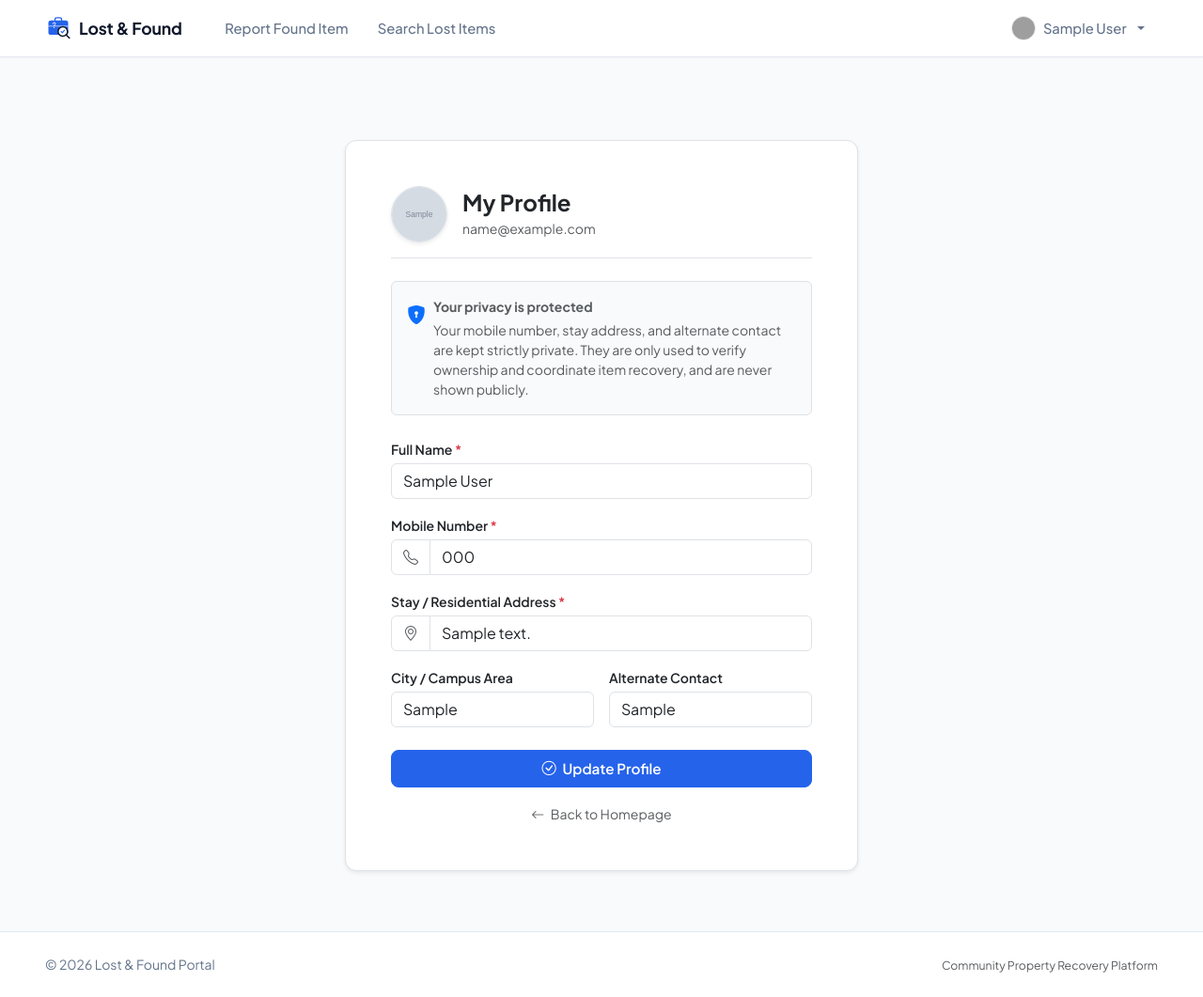
After one commit to vanshtyagi001/lost-and-found-app, a Flask app: page /profile in a window 1280 px wide. The commit adds this page. Shown: the whole page at 94% size. Run offline with Flask 3, Linux system fonts and the light colour scheme; the visitor is signed in with stand-in values (Sample User, id 1); tables that the repository leaves empty hold one stand-in row (values such as "Sample post"); grey boxes marked "Sample" are stand-in pictures; some libraries are stand-ins or nearby versions; grey boxes are pictures that could not be loaded.

Commit message:
Add user profile completion, Google avatar, and Sign In navbar

```diff
--- a/app.py
+++ b/app.py
@@ -57,6 +57,27 @@ except Exception as e:
     print(f"CRITICAL ERROR: Failed to set Flask config values: {e}")
     exit()
 
+def _ensure_user_profile_columns():
+    """Safely adds new User profile columns if running against an existing database."""
+    from sqlalchemy import inspect, text
+
+    inspector = inspect(db.engine)
+    if "user" not in inspector.get_table_names():
+        return
+    existing = {col["name"] for col in inspector.get_columns("user")}
+    new_cols = {
+        "avatar_url": "VARCHAR(500)",
+        "phone": "VARCHAR(30)",
+        "address": "VARCHAR(300)",
+        "city": "VARCHAR(100)",
+        "alternate_contact": "VARCHAR(150)",
+    }
+    for col_name, col_type in new_cols.items():
+        if col_name not in existing:
+            db.session.execute(text(f'ALTER TABLE "user" ADD COLUMN {col_name} {col_type}'))
+    db.session.commit()
+
+
 # Initialize SQLAlchemy
 try:
     db.init_app(app)
@@ -66,6 +87,7 @@ try:
     os.makedirs(app.config['UPLOAD_FOLDER'], exist_ok=True)
     with app.app_context():
         db.create_all()
+        _ensure_user_profile_columns()
         print("Database tables initialized successfully.")
     print(f"Upload directory verified: {app.config['UPLOAD_FOLDER']}")
 except Exception as e:
@@ -236,7 +258,10 @@ def user_login_page():
             session['user_id'] = user.id
             session['user_name'] = user.name
             session['user_email'] = user.email
+            session['user_avatar'] = user.avatar_url
             flash(f'Welcome back, {user.name}!', 'success')
+            if not user.is_profile_complete:
+                return redirect(url_for('user_profile_page', setup=1))
             next_url = request.args.get('next')
             if next_url and next_url.startswith('/') and not next_url.startswith('//'):
                 return redirect(next_url)
@@ -280,8 +305,9 @@ def user_register_page():
         session['user_id'] = user.id
         session['user_name'] = user.name
         session['user_email'] = user.email
-        flash(f'Account created! Welcome to Lost & Found, {user.name}.', 'success')
-        return redirect(url_for('index'))
+        session['user_avatar'] = user.avatar_url
+        flash(f'Account created! Please complete your private profile details.', 'info')
+        return redirect(url_for('user_profile_page', setup=1))
 
     return render_template('auth.html', mode='signup', entered_name='', entered_email='', google_client_id=GOOGLE_CLIENT_ID)
 
@@ -299,8 +325,53 @@ def user_google_web_login():
     session['user_id'] = user.id
     session['user_name'] = user.name
     session['user_email'] = user.email
-    flash(f'Welcome, {user.name}!', 'success')
+    session['user_avatar'] = user.avatar_url
+    if not user.is_profile_complete:
+        flash(f'Welcome, {user.name}! Please complete your profile to continue.', 'info')
+        return redirect(url_for('user_profile_page', setup=1))
+    flash(f'Welcome back, {user.name}!', 'success')
     return redirect(url_for('index'))
+
+
+@app.route('/profile', methods=['GET', 'POST'])
+def user_profile_page():
+    """Allows signed-in users to complete or update their private profile details."""
+    user_id = session.get('user_id')
+    if not user_id:
+        flash('Please sign in to view or update your profile.', 'warning')
+        return redirect(url_for('user_login_page', next='/profile'))
+
+    user = db.session.get(User, user_id)
+    if not user:
+        session.clear()
+        return redirect(url_for('user_login_page'))
+
+    is_setup = request.args.get('setup') == '1' or not user.is_profile_complete
+
+    if request.method == 'POST':
+        name = request.form.get('name', '').strip()
+        phone = request.form.get('phone', '').strip()
+        address = request.form.get('address', '').strip()
+        city = request.form.get('city', '').strip() or None
+        alternate_contact = request.form.get('alternate_contact', '').strip() or None
+
+        if not name or not phone or not address:
+            flash('Full Name, Mobile Number, and Stay Address are required.', 'danger')
+            return render_template('profile.html', user=user, is_setup=is_setup)
+
+        user.name = name
+        user.phone = phone
+        user.address = address
+        user.city = city
+        user.alternate_contact = alternate_contact
+        db.session.commit()
+
+        session['user_name'] = user.name
+        session['user_avatar'] = user.avatar_url
+        flash('Your profile has been saved securely.', 'success')
+        return redirect(url_for('index') if request.form.get('from_setup') == '1' else url_for('user_profile_page'))
+
+    return render_template('profile.html', user=user, is_setup=is_setup)
 
 
 @app.route('/logout')
@@ -309,6 +380,7 @@ def user_logout_page():
     session.pop('user_id', None)
     session.pop('user_name', None)
     session.pop('user_email', None)
+    session.pop('user_avatar', None)
     flash('You have been signed out.', 'info')
     return redirect(url_for('index'))
 
--- a/services.py
+++ b/services.py
@@ -431,13 +431,18 @@ def verify_google_id_token(token):
 def get_or_create_google_user(idinfo):
     """Finds an existing User by email or creates one for a verified Google account."""
     email = idinfo["email"].strip().lower()
+    picture = (idinfo.get("picture") or "").strip() or None
     user = User.query.filter_by(email=email).first()
     if user:
+        if picture and user.avatar_url != picture:
+            user.avatar_url = picture
+            db.session.commit()
         return user
     name = (idinfo.get("name") or email.split("@")[0]).strip()
     user = User(
         name=name,
         email=email,
+        avatar_url=picture,
         password_hash=generate_password_hash(secrets.token_urlsafe(32)),
     )
     db.session.add(user)
--- a/templates/base.html
+++ b/templates/base.html
@@ -52,25 +52,25 @@
                 <ul class="navbar-nav align-items-lg-center gap-1">
                     {% if session.get('user_id') %}
                         <li class="nav-item dropdown">
-                            <a class="nav-link dropdown-toggle d-flex align-items-center gap-1" href="#" role="button" data-bs-toggle="dropdown" aria-expanded="false">
-                                <i class="bi bi-person-circle text-primary"></i>
+                            <a class="nav-link dropdown-toggle d-flex align-items-center gap-2" href="#" role="button" data-bs-toggle="dropdown" aria-expanded="false">
+                                {% if session.get('user_avatar') %}
+                                    <img src="{{ session.get('user_avatar') }}" alt="Profile" width="26" height="26" class="rounded-circle object-fit-cover border" referrerpolicy="no-referrer">
+                                {% else %}
+                                    <i class="bi bi-person-circle text-primary fs-5"></i>
+                                {% endif %}
                                 <span>{{ session.get('user_name', 'Account') }}</span>
                             </a>
                             <ul class="dropdown-menu dropdown-menu-end shadow-sm border py-1">
                                 <li><span class="dropdown-item-text small text-muted">{{ session.get('user_email', '') }}</span></li>
                                 <li><hr class="dropdown-divider my-1"></li>
+                                <li><a class="dropdown-item small" href="{{ url_for('user_profile_page') }}"><i class="bi bi-person-gear me-2"></i>My Profile</a></li>
                                 <li><a class="dropdown-item small text-danger" href="{{ url_for('user_logout_page') }}"><i class="bi bi-box-arrow-right me-2"></i>Sign Out</a></li>
                             </ul>
                         </li>
                     {% else %}
                         <li class="nav-item">
-                            <a class="nav-link {% if request.endpoint == 'user_login_page' %}active{% endif %}" href="{{ url_for('user_login_page') }}">
-                                Sign In
-                            </a>
-                        </li>
-                        <li class="nav-item">
-                            <a class="btn btn-primary btn-sm px-3 ms-lg-1 fw-semibold" href="{{ url_for('user_register_page') }}">
-                                Sign Up
+                            <a class="btn btn-primary btn-sm px-3 fw-semibold" href="{{ url_for('user_login_page') }}">
+                                <i class="bi bi-box-arrow-in-right me-1"></i> Sign In
                             </a>
                         </li>
                     {% endif %}
--- /dev/null
+++ b/templates/profile.html
@@ -0,0 +1,127 @@
+{% extends 'base.html' %}
+
+{% block content %}
+<div class="row justify-content-center my-4 my-md-5">
+    <div class="col-12 col-sm-11 col-md-8 col-lg-6">
+        <div class="card border shadow-sm p-4 p-sm-5" style="border-radius: 12px;">
+            <!-- Header with Avatar -->
+            <div class="d-flex align-items-center gap-3 mb-4 pb-3 border-bottom">
+                {% if user.avatar_url %}
+                    <img src="{{ user.avatar_url }}"
+                         alt="{{ user.name }}"
+                         width="60"
+                         height="60"
+                         class="rounded-circle object-fit-cover border shadow-sm"
+                         referrerpolicy="no-referrer">
+                {% else %}
+                    <div class="rounded-circle d-flex align-items-center justify-content-center bg-primary bg-opacity-10 text-primary fw-bold fs-4 border"
+                         style="width: 60px; height: 60px;">
+                        {{ user.name[:1] | upper }}
+                    </div>
+                {% endif %}
+                <div>
+                    <h1 class="h4 fw-bold text-main mb-1">
+                        {% if is_setup %}Complete Your Profile{% else %}My Profile{% endif %}
+                    </h1>
+                    <p class="text-muted small mb-0">{{ user.email }}</p>
+                </div>
+            </div>
+
+            <!-- Privacy Notice -->
+            <div class="alert alert-light border d-flex align-items-start gap-2 mb-4" role="alert" style="background-color: #f8fafc;">
+                <i class="bi bi-shield-lock-fill text-primary fs-5 mt-1"></i>
+                <div class="small text-muted">
+                    <strong class="text-main d-block mb-1">Your privacy is protected</strong>
+                    Your mobile number, stay address, and alternate contact are kept strictly private. They are only used to verify ownership and coordinate item recovery, and are never shown publicly.
+                </div>
+            </div>
+
+            <!-- Profile Form -->
+            <form method="POST" action="{{ url_for('user_profile_page') }}">
+                {% if is_setup %}
+                    <input type="hidden" name="from_setup" value="1">
+                {% endif %}
+
+                <div class="mb-3">
+                    <label for="name" class="form-label small fw-semibold text-main mb-1">
+                        Full Name <span class="text-danger">*</span>
+                    </label>
+                    <input type="text"
+                           class="form-control"
+                           id="name"
+                           name="name"
+                           value="{{ user.name or '' }}"
+                           placeholder="Enter your full name"
+                           required>
+                </div>
+
+                <div class="mb-3">
+                    <label for="phone" class="form-label small fw-semibold text-main mb-1">
+                        Mobile Number <span class="text-danger">*</span>
+                    </label>
+                    <div class="input-group">
+                        <span class="input-group-text bg-white text-muted"><i class="bi bi-telephone"></i></span>
+                        <input type="tel"
+                               class="form-control"
+                               id="phone"
+                               name="phone"
+                               value="{{ user.phone or '' }}"
+                               placeholder="e.g., +91 98765 43210"
+                               required>
+                    </div>
+                </div>
+
+                <div class="mb-3">
+                    <label for="address" class="form-label small fw-semibold text-main mb-1">
+                        Stay / Residential Address <span class="text-danger">*</span>
+                    </label>
+                    <div class="input-group">
+                        <span class="input-group-text bg-white text-muted"><i class="bi bi-geo-alt"></i></span>
+                        <input type="text"
+                               class="form-control"
+                               id="address"
+                               name="address"
+                               value="{{ user.address or '' }}"
+                               placeholder="e.g., Hostel Block B, Room 204 or Street Address"
+                               required>
+                    </div>
+                </div>
+
+                <div class="row g-3 mb-4">
+                    <div class="col-12 col-sm-6">
+                        <label for="city" class="form-label small fw-semibold text-main mb-1">City / Campus Area</label>
+                        <input type="text"
+                               class="form-control"
+                               id="city"
+                               name="city"
+                               value="{{ user.city or '' }}"
+                               placeholder="Optional">
+                    </div>
+                    <div class="col-12 col-sm-6">
+                        <label for="alternate_contact" class="form-label small fw-semibold text-main mb-1">Alternate Contact</label>
+                        <input type="text"
+                               class="form-control"
+                               id="alternate_contact"
+                               name="alternate_contact"
+                               value="{{ user.alternate_contact or '' }}"
+                               placeholder="Secondary phone or email">
+                    </div>
+                </div>
+
+                <button type="submit"
+                        class="btn btn-primary w-100 py-2 fw-semibold mb-3"
+                        data-loading-text="Saving Profile...">
+                    <i class="bi bi-check-circle me-1"></i>
+                    {% if is_setup %}Save & Continue{% else %}Update Profile{% endif %}
+                </button>
+
+                <div class="text-center">
+                    <a href="{{ url_for('index') }}" class="text-muted small text-decoration-none">
+                        {% if is_setup %}Skip for now{% else %}<i class="bi bi-arrow-left me-1"></i> Back to Homepage{% endif %}
+                    </a>
+                </div>
+            </form>
+        </div>
+    </div>
+</div>
+{% endblock %}
```
Also changed, not shown: models.py (+15 -0 lines), test_api_v1.py (+26 -4 lines).
